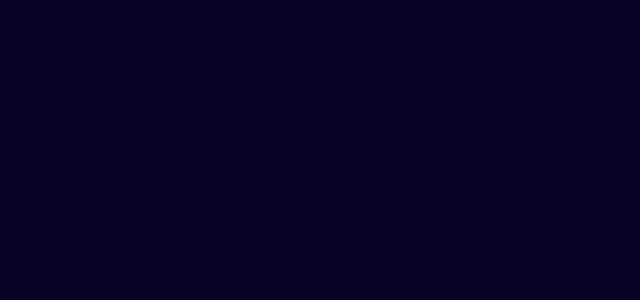
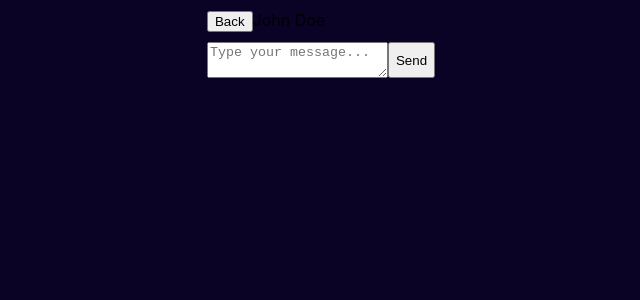
Before and after one commit to Murrmaid4/friendly_fire_app, a React (Create React App) app in the folder friendlyfire/client/: page /messages in a window 1280 px wide. Before the commit this address had no page. Shown: the top 300 px of the page, without its empty margins (319-959 px from the left). Built offline with nearby package versions, Linux system fonts and the light colour scheme.

Commit message:
Messages Front-End

```diff
--- a/friendlyfire/client/package.json
+++ b/friendlyfire/client/package.json
@@ -14,7 +14,6 @@
     "react-scripts": "^5.0.1",
     "react-toggle": "^4.1.3",
     "web-vitals": "^2.1.4"
-
   },
   "scripts": {
     "start": "react-scripts start",
--- a/friendlyfire/client/src/App.js
+++ b/friendlyfire/client/src/App.js
@@ -5,6 +5,8 @@ import Signup from './Pages/Signup/Signup';
 import Account from './Pages/Account/Account';
 import Registration from "./Pages/Registration/Registration";
 import Matches from "./Pages/Matches/Matches";
+import Messages from './Pages/Messages/Messages';
+
 
 
 function App() {
@@ -15,6 +17,8 @@ function App() {
     <Route path="/account" element={<Account/> }/>
     <Route path="/signup" element={<Registration/> }/>
     <Route path="/matches" element={<Matches/> }/>
+    <Route path="/messages" element={<Messages />} />
+
    </Routes>
     </Router>
   );
--- a/friendlyfire/client/src/Pages/Messages/Messages.css
+++ b/friendlyfire/client/src/Pages/Messages/Messages.css
@@ -0,0 +1,35 @@
+/* Messages.css */
+
+.messages-container {
+    display: flex;
+    flex-direction: column;
+  }
+
+  .message-list {
+    display: flex;
+    flex-direction: column;
+  }
+
+  .message {
+    padding: 10px;
+    margin: 5px;
+    border-radius: 8px;
+    max-width: 70%;
+  }
+
+  .user {
+    align-self: flex-end;
+    background-color: #3f92f7;
+    color: white;
+  }
+
+  .other {
+    align-self: flex-start;
+    background-color: #f0f0f0;
+    color: black;
+  }
+
+  .send-message-form {
+    display: flex;
+    margin-top: 10px;
+  }
--- a/friendlyfire/client/src/Pages/Messages/Messages.js
+++ b/friendlyfire/client/src/Pages/Messages/Messages.js
@@ -1,4 +1,80 @@
 // Message page structure
 
+// Messages.js
+
+import React, { useState } from "react";
+import "./Messages.css";
+// don't have these yet but am going based on figma
+// import phoneIcon from "../../assets/phone-icon.png";
+// import videoIcon from "../../assets/video-icon.png";
+// import settingsIcon from "../../assets/settings-icon.png";
+// import userProfile from "../../assets/user-profile.jpg";
+
+const Messages = () => {
+  const [messages, setMessages] = useState([]);
+  const [newMessage, setNewMessage] = useState("");
+
+  const handleMessageChange = (e) => {
+    setNewMessage(e.target.value);
+  };
+
+  const handleSubmit = (e) => {
+    e.preventDefault();
+
+    // Add logic to send the message (e.g., API call)
+    if (newMessage.trim() !== "") {
+      setMessages([...messages, { text: newMessage, sender: "user" }]);
+      setNewMessage("");
+    }
+  };
+
+  return (
+    <div className="messages-container">
+      {/* Header Bar */}
+      <div className="header-bar">
+        <div className="user-info">
+          <button className="back-button">Back</button>
+          <span className="user-name">John Doe</span>
+        </div>
+        <div className="action-buttons">
+             {/*
+          <img src={phoneIcon} alt="Phone" className="action-icon" />
+          <img src={videoIcon} alt="Video" className="action-icon" />
+          <img src={settingsIcon} alt="Settings" className="action-icon" />
+          */}
+        </div>
+      </div>
+
+      {/* Message List */}
+      <div className="message-list">
+        {messages.map((message, index) => (
+          <div key={index} className={`message ${message.sender === "user" ? "user" : "other"}`}>
+            {/* Profile Photo
+            <img src={userProfile} alt="Profile" className="profile-photo" />
+*/}
+            {/* Message Text */}
+            <div className="message-content">
+              {message.text}
+            </div>
+          </div>
+        ))}
+      </div>
+
+      {/* Send Message Form */}
+      <form onSubmit={handleSubmit} className="send-message-form">
+        <textarea
+          placeholder="Type your message..."
+          value={newMessage}
+          onChange={handleMessageChange}
+          required
+        />
+        <button type="submit">Send</button>
+      </form>
+    </div>
+  );
+};
+
+
+export default Messages;
 
 // This page is the base page for messages will be adding components that will do the message functioning
```
Also changed, not shown: 2 other files (tests, documents, lock files or other folders).
